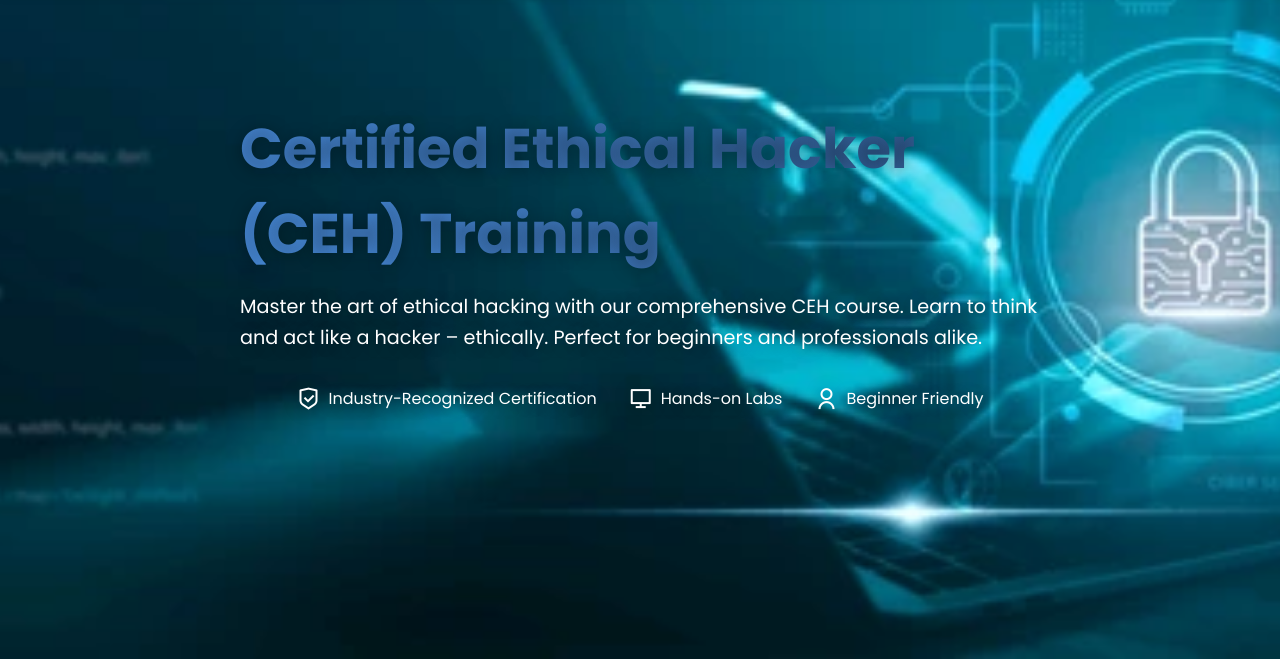
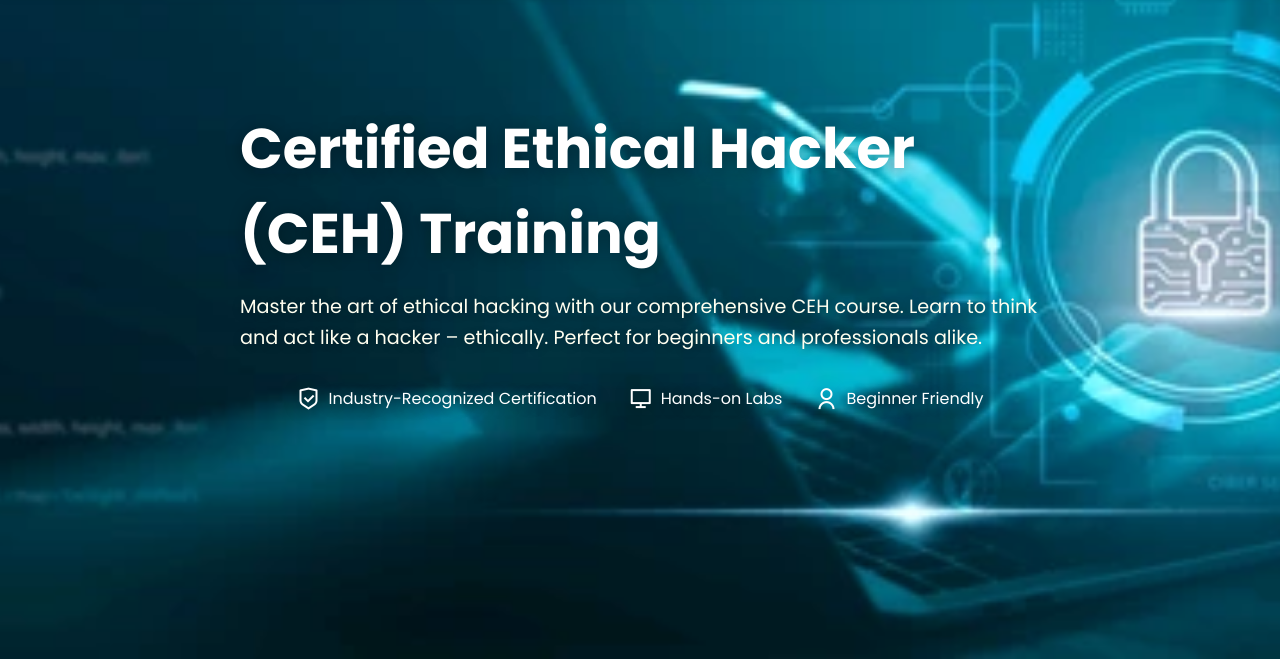
Before and after one commit to pramodh7860/vhass-form, a website: page ceh.html in a window 1280 px wide. Shown: the part 141-800 px from the top of the page. Drawn offline with nearby package versions, Linux system fonts and the light colour scheme.

Commit message:
style: update CEH hero section text and subtext colors (white and ivory)

```diff
--- a/styles.css
+++ b/styles.css
@@ -580,6 +580,17 @@
   color: #fff !important;
   text-shadow: 0 2px 16px rgba(0,0,0,0.35);
 }
+.ceh-header-banner .header__content h1 {
+  color: #fff !important;
+  background: none !important;
+  -webkit-background-clip: initial !important;
+  -webkit-text-fill-color: initial !important;
+  text-shadow: 0 2px 16px rgba(0,0,0,0.35);
+}
+.ceh-header-banner .header__content p {
+  color: #FFFFF0 !important;
+  text-shadow: 0 2px 8px rgba(0,0,0,0.25);
+}
 @media (max-width: 768px) {
   .ceh-header-banner {
     min-height: 60vh;
```
